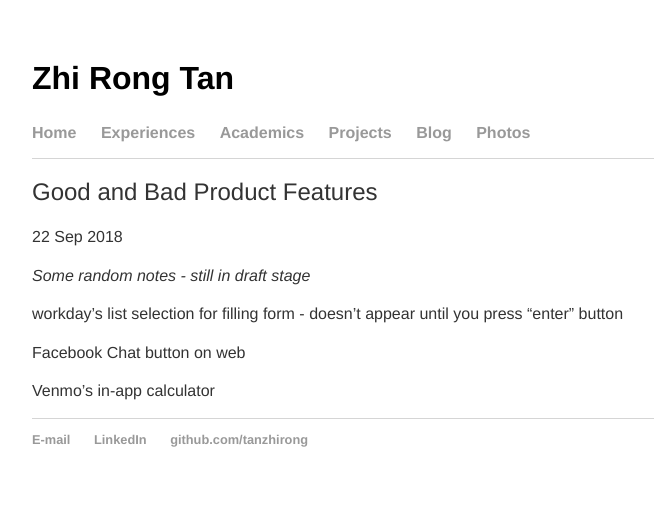
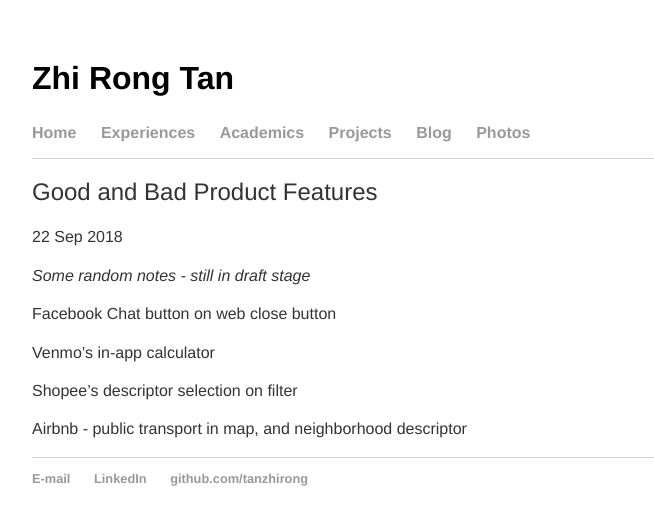
Before and after one commit to tanzhirong/tanzhirong.github.io, a Jekyll site: the page built from _posts/2018-09-22-good-bad-product-features.md, in a window 1280 px wide. Shown: the top 525 px of the page, without its empty margins (96-750 px from the left). Built offline with Jekyll 4.4.1, drawn with Linux system fonts in a browser that asks for light colours.

Commit message:
Update 2018-09-22-good-bad-product-features.md

```diff
--- a/_posts/2018-09-22-good-bad-product-features.md
+++ b/_posts/2018-09-22-good-bad-product-features.md
@@ -5,8 +5,12 @@ date: 2018-09-22
 ---
 *Some random notes - still in draft stage*
 
-workday's list selection for filling form - doesn't appear until you press "enter" button
+Facebook Chat button on web
+close button
 
-Facebook Chat button on web
 
 Venmo's in-app calculator
+
+Shopee's descriptor selection on filter
+
+Airbnb - public transport in map, and neighborhood descriptor
```
